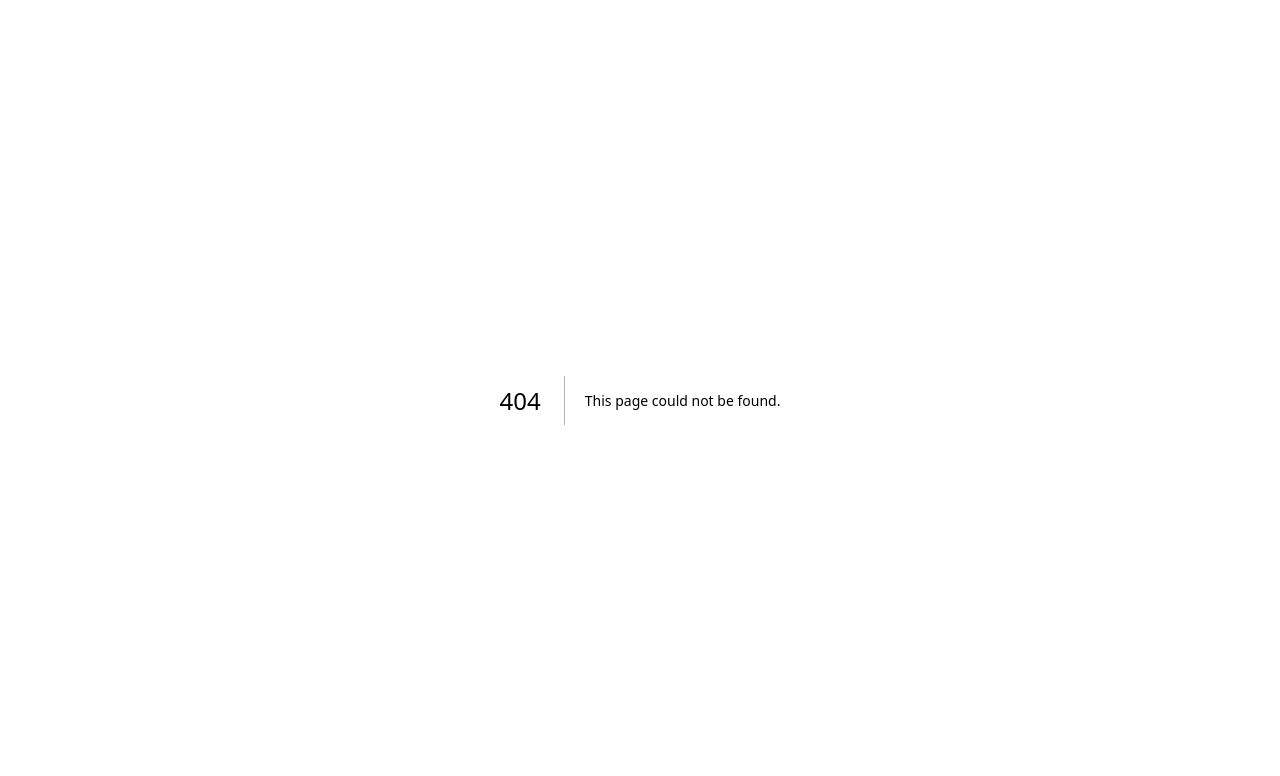
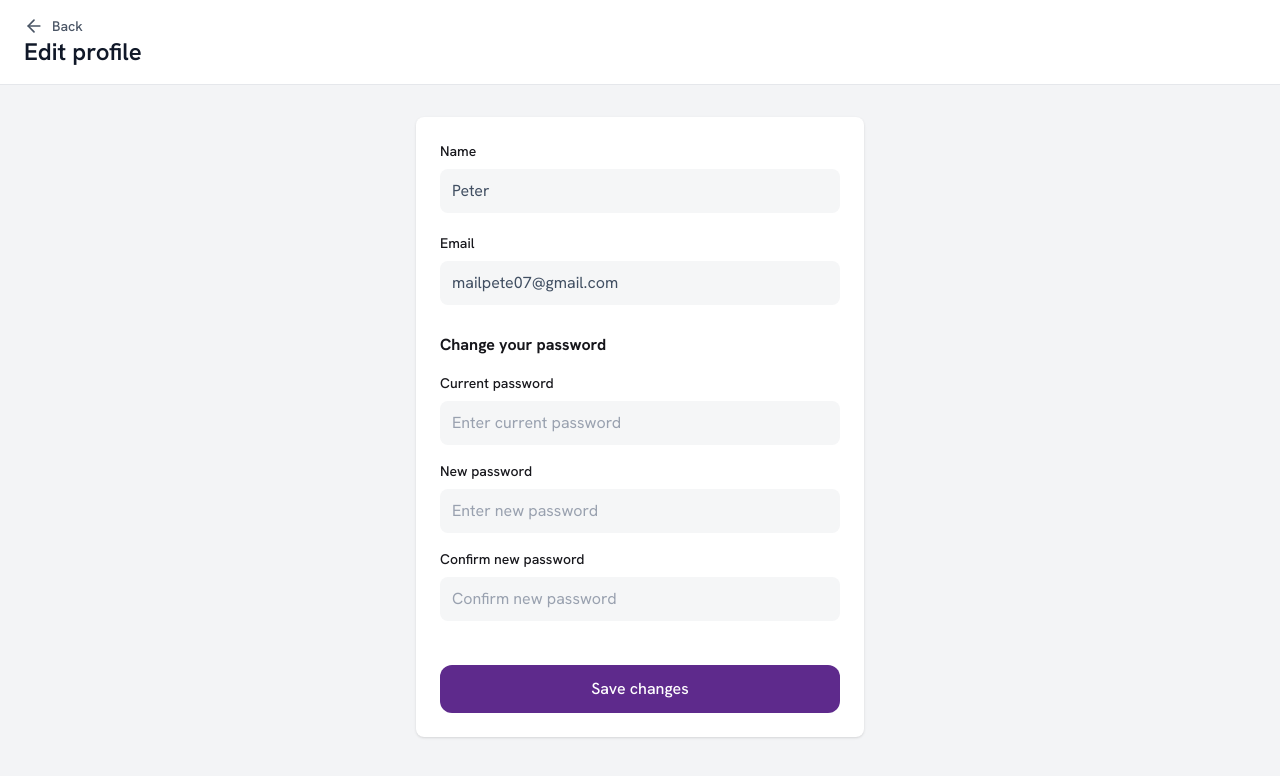
Before and after one commit to SafeVault/vestroll-frontend, a Next.js app: page /edit-profile in a window 1280 px wide. Before the commit this address had no page. Shown: the top 776 px of the page. Built offline with nearby package versions, Linux system fonts and the light colour scheme.

Commit message:
Implement Edit Profile Form #30

```diff
--- /dev/null
+++ b/src/app/edit-profile/page.tsx
@@ -0,0 +1,214 @@
+"use client";
+
+import React, { useState } from "react";
+import { ArrowLeft } from "lucide-react";
+import InputField from "@/components/InputField";
+
+interface FormData {
+  name: string;
+  email: string;
+  currentPassword: string;
+  newPassword: string;
+  confirmPassword: string;
+}
+
+interface FormErrors {
+  name?: string;
+  email?: string;
+  currentPassword?: string;
+  newPassword?: string;
+  confirmPassword?: string;
+}
+
+const EditProfileForm: React.FC = () => {
+  const [formData, setFormData] = useState<FormData>({
+    name: "Peter",
+    email: "mailpete07@gmail.com",
+    currentPassword: "",
+    newPassword: "",
+    confirmPassword: "",
+  });
+
+  const [errors, setErrors] = useState<FormErrors>({});
+  const [isLoading, setIsLoading] = useState(false);
+
+  const handleInputChange = (e: React.ChangeEvent<HTMLInputElement>) => {
+    const { name, value } = e.target;
+    setFormData((prev) => ({ ...prev, [name]: value }));
+  };
+
+  const validateForm = (): FormErrors => {
+    const newErrors: FormErrors = {};
+
+    if (formData.name.length < 2)
+      newErrors.name = "Name must be at least 2 characters";
+    if (formData.email && !/^[^\s@]+@[^\s@]+\.[^\s@]+$/.test(formData.email))
+      newErrors.email = "Invalid email address";
+
+    if (
+      formData.currentPassword ||
+      formData.newPassword ||
+      formData.confirmPassword
+    ) {
+      if (!formData.currentPassword)
+        newErrors.currentPassword = "Current password is required";
+      if (!formData.newPassword)
+        newErrors.newPassword = "New password is required";
+      if (!formData.confirmPassword)
+        newErrors.confirmPassword = "Confirm password is required";
+
+      if (formData.newPassword && formData.newPassword.length < 8)
+        newErrors.newPassword = "New password must be at least 8 characters";
+
+      if (
+        formData.newPassword &&
+        formData.confirmPassword &&
+        formData.newPassword !== formData.confirmPassword
+      )
+        newErrors.confirmPassword = "Passwords don't match";
+    }
+
+    return newErrors;
+  };
+
+  const handleSubmit = (e: React.FormEvent<HTMLFormElement>) => {
+    e.preventDefault();
+    const formErrors = validateForm();
+    if (Object.keys(formErrors).length === 0) {
+      setIsLoading(true);
+      setTimeout(() => {
+        setIsLoading(false);
+        console.log("Form submitted:", formData);
+      }, 2000);
+    } else {
+      setErrors(formErrors);
+    }
+  };
+
+  const onBack = () => console.log("Going back...");
+
+  const passwordFields: Array<{
+    id: keyof FormData;
+    label: string;
+    placeholder: string;
+  }> = [
+    {
+      id: "currentPassword",
+      label: "Current password",
+      placeholder: "Enter current password",
+    },
+    {
+      id: "newPassword",
+      label: "New password",
+      placeholder: "Enter new password",
+    },
+    {
+      id: "confirmPassword",
+      label: "Confirm new password",
+      placeholder: "Confirm new password",
+    },
+  ];
+
+  return (
+    <div className="min-h-screen bg-gray-100">
+      <div className="bg-white border-b border-gray-200 px-4 py-4 md:px-6">
+        <div>
+          <button
+            onClick={onBack}
+            className="flex items-center space-x-2 text-gray-600 hover:text-gray-800 transition-colors"
+          >
+            <ArrowLeft size={20} />
+            <span className="text-sm font-medium">Back</span>
+          </button>
+        </div>
+        <h1 className="text-2xl font-semibold text-gray-900">Edit profile</h1>
+      </div>
+
+      <div className="flex justify-center pt-8 px-4">
+        <div className="w-full max-w-md">
+          <form
+            onSubmit={handleSubmit}
+            className="bg-white rounded-lg shadow-sm p-6 space-y-5 mb-3"
+          >
+            <InputField
+              id="name"
+              label="Name"
+              value={formData.name}
+              onChange={handleInputChange}
+              error={errors.name}
+              placeholder="Enter your name"
+            />
+
+            <InputField
+              id="email"
+              type="email"
+              label="Email"
+              value={formData.email}
+              onChange={handleInputChange}
+              error={errors.email}
+              placeholder="Enter your email"
+            />
+
+            <div className="pt-2">
+              <h3 className="text-base font-bold text-[#17171C] mb-4">
+                Change your password
+              </h3>
+              <div className="space-y-4">
+                {passwordFields.map((field) => (
+                  <InputField
+                    key={field.id}
+                    id={field.id}
+                    type="password"
+                    label={field.label}
+                    placeholder={field.placeholder}
+                    value={formData[field.id]}
+                    onChange={handleInputChange}
+                    error={errors[field.id]}
+                  />
+                ))}
+              </div>
+            </div>
+
+            <div className="pt-6">
+              <button
+                type="submit"
+                disabled={isLoading}
+                className="w-full bg-[#5E2A8C] text-white py-3 px-4 rounded-[12px] font-medium hover:bg-purple-700 focus:outline-none focus:ring-2 focus:ring-purple-500 focus:ring-offset-2 disabled:opacity-50 disabled:cursor-not-allowed transition-all duration-200"
+              >
+                {isLoading ? (
+                  <div className="flex items-center justify-center">
+                    <svg
+                      className="animate-spin -ml-1 mr-3 h-5 w-5 text-white"
+                      xmlns="http://www.w3.org/2000/svg"
+                      fill="none"
+                      viewBox="0 0 24 24"
+                    >
+                      <circle
+                        className="opacity-25"
+                        cx="12"
+                        cy="12"
+                        r="10"
+                        stroke="currentColor"
+                        strokeWidth="4"
+                      ></circle>
+                      <path
+                        className="opacity-75"
+                        fill="currentColor"
+                        d="M4 12a8 8 0 018-8V0C5.373 0 0 5.373 0 12h4zm2 5.291A7.962 7.962 0 014 12H0c0 3.042 1.135 5.824 3 7.938l3-2.647z"
+                      ></path>
+                    </svg>
+                    Saving changes...
+                  </div>
+                ) : (
+                  "Save changes"
+                )}
+              </button>
+            </div>
+          </form>
+        </div>
+      </div>
+    </div>
+  );
+};
+
+export default EditProfileForm;
--- /dev/null
+++ b/src/components/InputField.tsx
@@ -0,0 +1,44 @@
+import React from "react";
+
+interface InputFieldProps {
+  id: string;
+  label: string;
+  type?: string;
+  placeholder?: string;
+  value: string;
+  error?: string;
+  onChange: (e: React.ChangeEvent<HTMLInputElement>) => void;
+}
+
+const InputField: React.FC<InputFieldProps> = ({
+  id,
+  label,
+  type = "text",
+  placeholder,
+  value,
+  error,
+  onChange,
+}) => {
+  return (
+    <div>
+      <label
+        htmlFor={id}
+        className="block text-sm font-medium text-[#17171C] mb-2"
+      >
+        {label}
+      </label>
+      <input
+        type={type}
+        id={id}
+        name={id}
+        value={value}
+        onChange={onChange}
+        placeholder={placeholder}
+        className="w-full px-3 py-2.5 bg-[#F5F6F7] rounded-[8px] text-[#414F62] placeholder-gray-400 focus:outline-none focus:ring-2 focus:ring-purple-500 focus:border-transparent transition-colors"
+      />
+      {error && <p className="mt-1 text-sm text-red-600">{error}</p>}
+    </div>
+  );
+};
+
+export default InputField;
```
